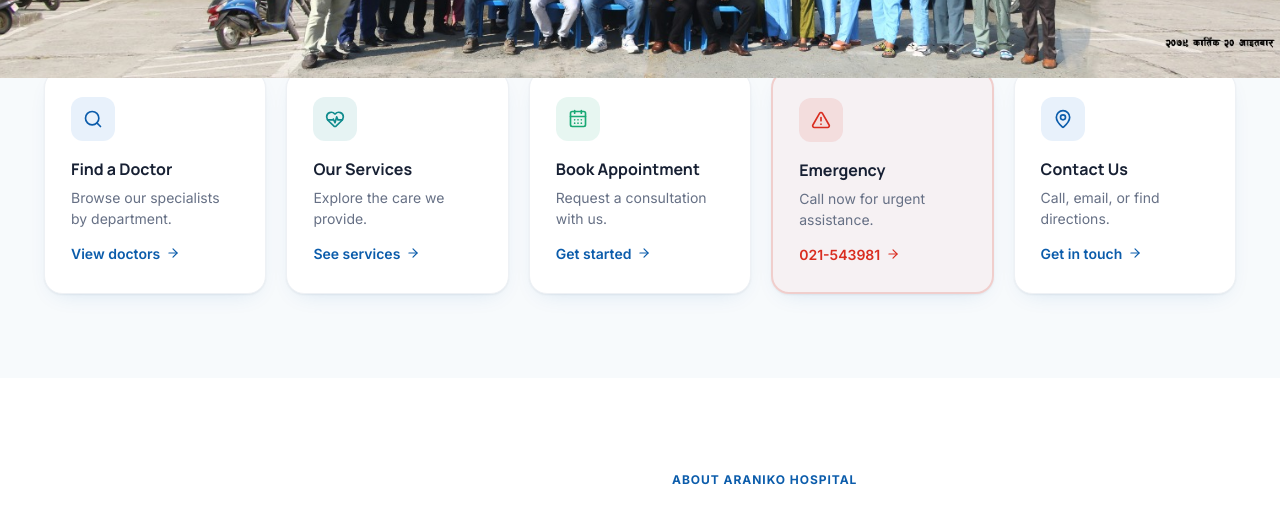
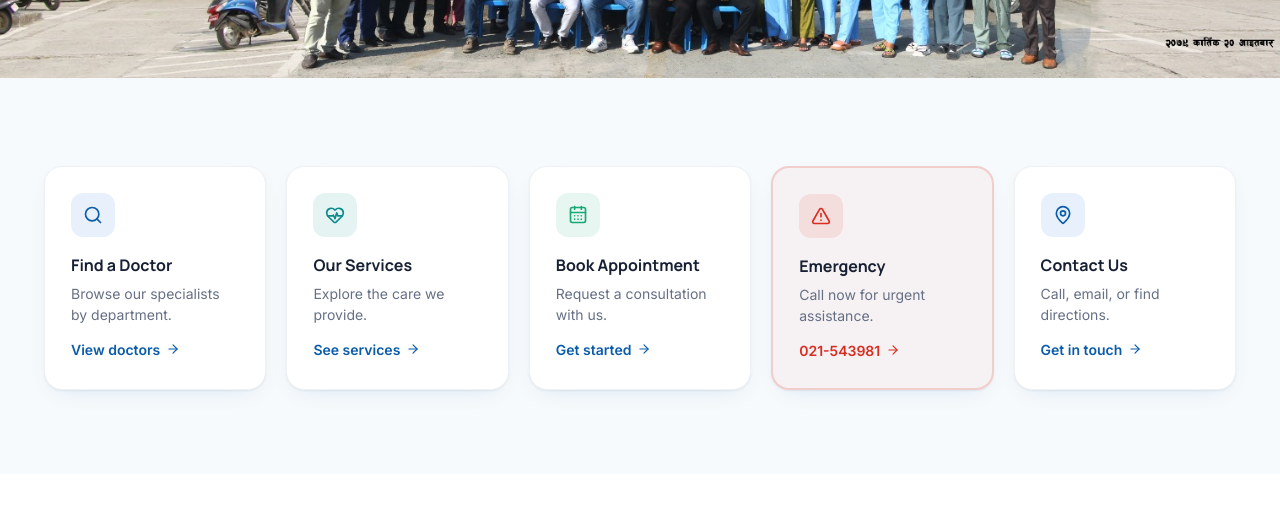
Before and after one commit to Rupesh09876/Araniko, a React (Vite) app: page / in a window 1280 px wide. Shown: the part 729-1237 px from the top of the page. Built offline with nearby package versions, Linux system fonts and the light colour scheme.

Commit message:
home: adding top padding

```diff
--- a/src/components/home/QuickActions.jsx
+++ b/src/components/home/QuickActions.jsx
@@ -4,7 +4,7 @@ import { quickActions } from "../../data/quickActions";
 
 export default function QuickActions() {
   return (
-    <section className="quick-actions">
+    <section className="quick-actions" style={{ paddingTop: '6rem' }}>
       <div className="wrap">
         <div className="quick-grid">
           {quickActions.map((card) => (
```
